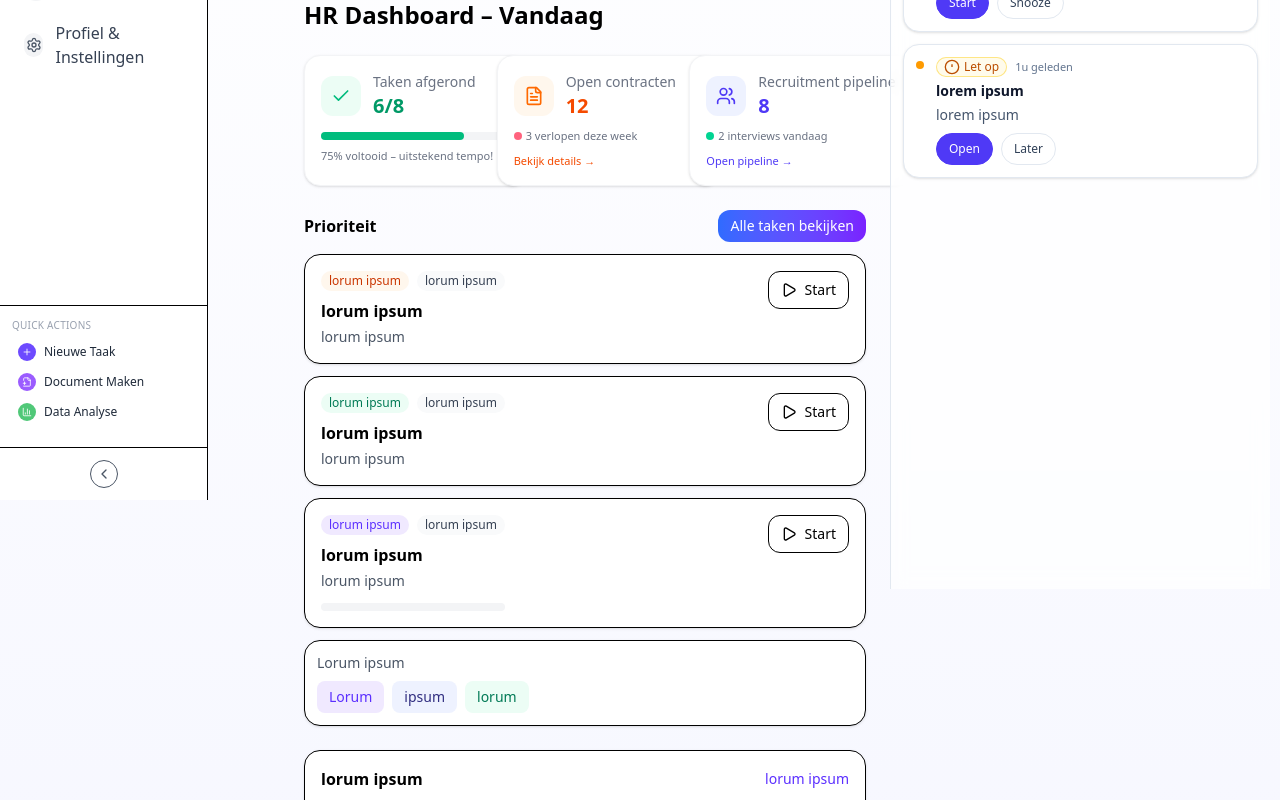
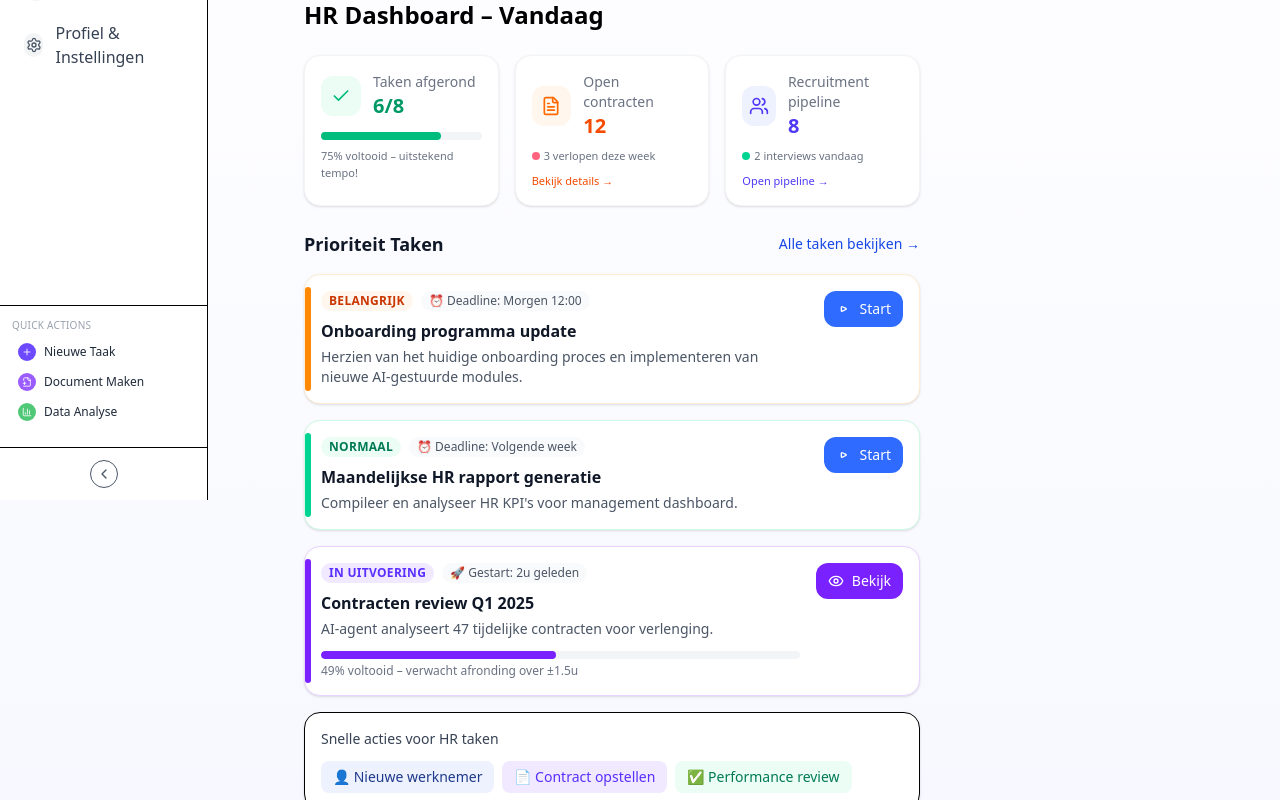
Before and after one commit to Vangarde-Project/Vangarde-Project, a React (Vite) app in the folder vangarde-app/: page /dashboard in a window 1280 px wide. Shown: the part 300-1100 px from the top of the page. Built offline with nearby package versions, Linux system fonts and the light colour scheme; sample sign-in values are in the browser's storage.

Commit message:
styling aangpeast midden blok
styling midden blok aangepast

```diff
--- a/vangarde-app/src/pages/dashboard.jsx
+++ b/vangarde-app/src/pages/dashboard.jsx
@@ -1,22 +1,11 @@
-import React from "react";
-import NotificationSidebar from "../features/login/components/layout/NotificationSidebar";
-import {
-  Search,
-  AlarmClock,
-  Play,
-  FileText,
-  FileSpreadsheet,
-  FileBarChart2,
-  Check,
-  Users,
-} from "lucide-react";
+import { AlarmClock, Play, FileText, FileSpreadsheet, FileBarChart2, Check, Users, EllipsisVertical, Eye } from "lucide-react";
+import NotificationSidebar from "../features/login/components/layout/NotificationSidebar.jsx";
 
-export default function Dashboard() {
+
+export default function DashboardMiddle() {
   return (
-    <div className="xl:flex gap-6 items-start">
-      {/* MAIN */}
-      <main className="flex-1 min-w-0 space-y-6" >
-        {/* Hero card */}
+    <main className="flex-1 min-w-0 space-y-6">
+      {/* HERO CARD */}
       <section className="rounded-2xl border border-red-200/60 bg-rose-50 shadow-sm p-5 sm:p-6">
         <div className="flex flex-col sm:flex-row sm:items-start sm:justify-between gap-4">
           <div className="space-y-2">
@@ -40,28 +29,23 @@ export default function Dashboard() {
           </div>
 
           <div className="flex flex-wrap items-center gap-3">
-            <button
-              className="inline-flex items-center gap-2 rounded-xl px-4 py-2 text-white bg-gradient-to-r from-[#2F6BFF] to-[#7A21FF] shadow-sm hover:from-[#295fe5] hover:to-[#6a1be0] focus-visible:outline-none focus-visible:ring-2 focus-visible:ring-offset-2 focus-visible:ring-indigo-500"
-            >
+            <button className="inline-flex items-center gap-2 rounded-xl px-4 py-2 text-white bg-gradient-to-r from-[#2F6BFF] to-[#7A21FF] shadow-sm transition-colors hover:from-[#295fe5] hover:to-[#6a1be0] focus-visible:outline-none focus-visible:ring-2 focus-visible:ring-offset-2 focus-visible:ring-indigo-500">
               <Play className="h-4 w-4" aria-hidden="true" />
-              Start nu
+              Start Nu
             </button>
 
-            <button
-              className="inline-flex items-center rounded-xl px-4 py-2 border border-blue-700 text-blue-700 hover:bg-gray-50"
-            >
+            <button className="inline-flex items-center rounded-xl px-4 py-2 border border-blue-700 text-blue-700 hover:bg-gray-50">
               Bekijk openstaande taken
             </button>
           </div>
         </div>
       </section>
 
-
       {/* HR Dashboard – Vandaag */}
       <h2 className="text-2xl font-bold">HR Dashboard – Vandaag</h2>
       <section className="grid grid-cols-1 md:grid-cols-3 gap-4">
-          {/* Kaart 1  taken*/}
-          <div className="rounded-2xl border border-gray-100 bg-white shadow-sm p-4 w-56">
+        {/* Kaart 1 – Taken afgerond */}
+        <div className="rounded-2xl border border-gray-100 bg-white shadow-sm p-4">
           <div className="flex items-center gap-3">
             <div className="flex h-10 w-10 items-center justify-center rounded-xl bg-emerald-50">
               <Check className="h-5 w-5 text-emerald-500" />
@@ -73,18 +57,14 @@ export default function Dashboard() {
           </div>
 
           <div className="mt-3 h-2 w-full rounded-full bg-gray-100">
-              <div
-                className="h-2 rounded-full bg-emerald-500"
-                style={{ width: '75%' }}
-              ></div>
+            <div className="h-2 rounded-full bg-emerald-500" style={{ width: "75%" }} />
           </div>
 
-            <div className="mt-2 text-[11px] text-gray-500">
-              75% voltooid – uitstekend tempo!
+          <div className="mt-2 text-[11px] text-gray-500">75% voltooid – uitstekend tempo!</div>
         </div>
-          </div>
-          {/* Kaart 2  contracten */}
-            <div className="rounded-2xl border border-gray-100 bg-white shadow-sm p-4 w-56">
+
+        {/* Kaart 2 – Open contracten */}
+        <div className="rounded-2xl border border-gray-100 bg-white shadow-sm p-4">
           <div className="flex items-center gap-3">
             <div className="flex h-10 w-10 items-center justify-center rounded-xl bg-orange-50">
               <FileText className="h-5 w-5 text-orange-500" />
@@ -96,7 +76,7 @@ export default function Dashboard() {
           </div>
 
           <div className="mt-2 flex items-center gap-1 text-[11px] text-gray-500">
-                <span className="inline-block h-2 w-2 rounded-full bg-rose-400"></span>
+            <span className="inline-block h-2 w-2 rounded-full bg-rose-400" />
             3 verlopen deze week
           </div>
 
@@ -104,8 +84,9 @@ export default function Dashboard() {
             Bekijk details →
           </div>
         </div>
-          {/* Kaart 3  recruitment*/}
-            <div className="rounded-2xl border border-gray-100 bg-white shadow-sm p-4 w-56">
+
+        {/* Kaart 3 – Recruitment */}
+        <div className="rounded-2xl border border-gray-100 bg-white shadow-sm p-4">
           <div className="flex items-center gap-3">
             <div className="flex h-10 w-10 items-center justify-center rounded-xl bg-indigo-50">
               <Users className="h-5 w-5 text-indigo-600" />
@@ -117,7 +98,7 @@ export default function Dashboard() {
           </div>
 
           <div className="mt-2 flex items-center gap-1 text-[11px] text-gray-500">
-                <span className="inline-block h-2 w-2 rounded-full bg-emerald-400"></span>
+            <span className="inline-block h-2 w-2 rounded-full bg-emerald-400" />
             2 interviews vandaag
           </div>
 
@@ -127,102 +108,83 @@ export default function Dashboard() {
         </div>
       </section>
 
-        {/* Prioriteit · Taken */}
-        <section className="space-y-3">
+      {/* Prioriteit Taken */}
+      <section className="space-y-4">
         <div className="flex items-center justify-between">
-            <h3 className="font-semibold">Prioriteit</h3>
-            <span className="text-sm rounded-xl px-3 py-1.5 text-white bg-gradient-to-r from-[#2F6BFF] to-[#7A21FF]">
-              Alle taken bekijken
-            </span>
+          <h3 className="text-lg font-semibold text-gray-900">Prioriteit Taken</h3>
+          <button className="text-sm font-medium text-blue-700 hover:underline">Alle taken bekijken →</button>
         </div>
 
-          {/* Kaart 1 */}
-          <article className="rounded-2xl border bg-white shadow-sm p-4">
+        {/* Kaart 1 – BELANGRIJK */}
+        <article className="relative rounded-2xl border border-orange-100 bg-white shadow-sm p-4">
+          <span className="pointer-events-none absolute left-0 top-3 bottom-3 w-1.5 rounded-full bg-orange-400" />
           <div className="flex items-start justify-between gap-4">
             <div className="min-w-0">
               <div className="flex items-center gap-2 text-xs">
-                  <span className="inline-flex rounded-full px-2 py-0.5 font-medium bg-orange-50 text-orange-700">
-                    lorum ipsum
-                  </span>
-                  <span className="inline-flex items-center gap-1 rounded-full px-2 py-0.5 bg-gray-50 text-gray-700">
-                    lorum ipsum
-                  </span>
+                <span className="inline-flex items-center rounded-full px-2 py-0.5 font-semibold bg-orange-50 text-orange-700 uppercase tracking-wide">BELANGRIJK</span>
+                <span className="inline-flex items-center gap-1 rounded-full px-2 py-0.5 bg-gray-50 text-gray-600">⏰ Deadline: Morgen 12:00</span>
               </div>
-                <h4 className="mt-2 font-semibold truncate">lorum ipsum</h4>
-                <p className="text-sm text-gray-600 mt-1">lorum ipsum</p>
+              <h4 className="mt-2 font-semibold text-gray-900">Onboarding programma update</h4>
+              <p className="text-sm text-gray-600 mt-1">Herzien van het huidige onboarding proces en implementeren van nieuwe AI-gestuurde modules.</p>
             </div>
-              <button
-                aria-disabled
-                className="pointer-events-none inline-flex items-center gap-2 rounded-xl px-3 py-2 text-sm border"
-              >
-                <Play className="h-4 w-4" /> Start
+            <button className="inline-flex items-center gap-2 rounded-xl px-3 py-2 text-sm font-medium text-white bg-[#2F6BFF] hover:bg-[#2254e6] transition-all">
+              <svg xmlns="http://www.w3.org/2000/svg" className="h-4 w-4" fill="none" viewBox="0 0 24 24" stroke="currentColor"><path strokeLinecap="round" strokeLinejoin="round" strokeWidth={2} d="M14.752 11.168l-5.197-2.574A1 1 0 008 9.5v5a1 1 0 001.555.832l5.197-2.574a1 1 0 000-1.79z" /></svg>
+              Start
             </button>
           </div>
         </article>
 
-          {/* Kaart 2 */}
-          <article className="rounded-2xl border bg-white shadow-sm p-4">
+        {/* Kaart 2 – NORMAAL */}
+        <article className="relative rounded-2xl border border-emerald-100 bg-white shadow-sm p-4">
+          <span className="pointer-events-none absolute left-0 top-3 bottom-3 w-1.5 rounded-full bg-emerald-400" />
           <div className="flex items-start justify-between gap-4">
             <div className="min-w-0">
               <div className="flex items-center gap-2 text-xs">
-                  <span className="inline-flex rounded-full px-2 py-0.5 font-medium bg-emerald-50 text-emerald-700">
-                    lorum ipsum
-                  </span>
-                  <span className="inline-flex items-center gap-1 rounded-full px-2 py-0.5 bg-gray-50 text-gray-700">
-                    lorum ipsum
-                  </span>
+                <span className="inline-flex items-center rounded-full px-2 py-0.5 font-semibold bg-emerald-50 text-emerald-700 uppercase tracking-wide">NORMAAL</span>
+                <span className="inline-flex items-center gap-1 rounded-full px-2 py-0.5 bg-gray-50 text-gray-600">⏰ Deadline: Volgende week</span>
               </div>
-                <h4 className="mt-2 font-semibold truncate">lorum ipsum</h4>
-                <p className="text-sm text-gray-600 mt-1">lorum ipsum</p>
+              <h4 className="mt-2 font-semibold text-gray-900">Maandelijkse HR rapport generatie</h4>
+              <p className="text-sm text-gray-600 mt-1">Compileer en analyseer HR KPI's voor management dashboard.</p>
             </div>
-              <button
-                aria-disabled
-                className="pointer-events-none inline-flex items-center gap-2 rounded-xl px-3 py-2 text-sm border"
-              >
-                <Play className="h-4 w-4" /> Start
+            <button className="inline-flex items-center gap-2 rounded-xl px-3 py-2 text-sm font-medium text-white bg-[#2F6BFF] hover:bg-[#2254e6] transition-all">
+              <svg xmlns="http://www.w3.org/2000/svg" className="h-4 w-4" fill="none" viewBox="0 0 24 24" stroke="currentColor"><path strokeLinecap="round" strokeLinejoin="round" strokeWidth={2} d="M14.752 11.168l-5.197-2.574A1 1 0 008 9.5v5a1 1 0 001.555.832l5.197-2.574a1 1 0 000-1.79z" /></svg>
+              Start
             </button>
           </div>
         </article>
 
-          {/* Kaart 3 */}
-          <article className="rounded-2xl border bg-white shadow-sm p-4">
+        {/* Kaart 3 – IN UITVOERING */}
+        <article className="relative rounded-2xl border border-purple-200 bg-white shadow-sm p-4">
+          <span className="pointer-events-none absolute left-0 top-3 bottom-3 w-1.5 rounded-full bg-[#7A21FF]" />
           <div className="flex items-start justify-between gap-4">
-              <div className="min-w-0">
+            <div className="min-w-0 w-full">
               <div className="flex items-center gap-2 text-xs">
-                  <span className="inline-flex rounded-full px-2 py-0.5 font-medium bg-[#F0E9FF] text-[#5B2FFF]">
-                    lorum ipsum
-                  </span>
-                  <span className="inline-flex items-center gap-1 rounded-full px-2 py-0.5 bg-gray-50 text-gray-700">
-                    lorum ipsum
-                  </span>
+                <span className="inline-flex items-center rounded-full px-2 py-0.5 font-semibold bg-[#F0E9FF] text-[#5B2FFF] uppercase tracking-wide">IN UITVOERING</span>
+                <span className="inline-flex items-center gap-1 rounded-full px-2 py-0.5 bg-gray-50 text-gray-600">🚀 Gestart: 2u geleden</span>
               </div>
-                <h4 className="mt-2 font-semibold truncate">lorum ipsum </h4>
-                <p className="text-sm text-gray-600 mt-1">lorum ipsum</p>
-                {/* Lege progress */}
-                <div className="mt-3 h-2 w-full rounded-full bg-gray-100" />
+              <h4 className="mt-2 font-semibold text-gray-900">Contracten review Q1 2025</h4>
+              <p className="text-sm text-gray-600 mt-1">AI-agent analyseert 47 tijdelijke contracten voor verlenging.</p>
+              <div className="mt-3">
+                <div className="h-2 w-full rounded-full bg-gray-100 overflow-hidden">
+                  <div className="h-2 rounded-full bg-[#7A21FF]" style={{ width: "49%" }} />
                 </div>
-              <button
-                aria-disabled
-                className="pointer-events-none inline-flex items-center gap-2 rounded-xl px-3 py-2 text-sm border"
-              >
-                <Play className="h-4 w-4" /> Start
+                <p className="text-xs text-gray-500 mt-1">49% voltooid – verwacht afronding over ±1.5u</p>
+              </div>
+            </div>
+            <button className="inline-flex items-center gap-2 rounded-xl px-3 py-2 text-sm font-medium text-white bg-[#7A21FF] hover:bg-[#661CE6] transition-all">
+              <Eye className="h-4 w-4" />
+              Bekijk
             </button>
           </div>
         </article>
 
         {/* Snelle acties */}
-          <div className="rounded-2xl border bg-white shadow-sm p-3">
-            <div className="text-sm text-gray-600 mb-2">Lorum ipsum</div>
+        <div className="rounded-2xl border bg-white shadow-sm p-4">
+          <div className="text-sm text-gray-700 font-medium mb-3">Snelle acties voor HR taken</div>
           <div className="flex flex-wrap items-center gap-2 text-sm">
-              <span className="inline-flex items-center rounded-lg px-3 py-1.5 bg-[#F0E9FF] text-[#5B2FFF]">
-                Lorum
-              </span>
-              <span className="inline-flex items-center rounded-lg px-3 py-1.5 bg-[#EEF2FF] text-[#312E81]">
-                ipsum
-              </span>
-              <span className="inline-flex items-center rounded-lg px-3 py-1.5 bg-emerald-50 text-emerald-700">
-                lorum
-              </span>
+            <button className="inline-flex items-center rounded-lg px-3 py-1.5 bg-[#EEF2FF] text-[#1E3A8A] font-medium hover:bg-[#E0E7FF] transition">👤 Nieuwe werknemer</button>
+            <button className="inline-flex items-center rounded-lg px-3 py-1.5 bg-[#F0E9FF] text-[#5B2FFF] font-medium hover:bg-[#E6DEFF] transition">📄 Contract opstellen</button>
+            <button className="inline-flex items-center rounded-lg px-3 py-1.5 bg-emerald-50 text-emerald-700 font-medium hover:bg-emerald-100 transition">✅ Performance review</button>
           </div>
         </div>
       </section>
@@ -253,10 +215,5 @@ export default function Dashboard() {
         </div>
       </section>
     </main>
-
-      <aside className="w-full xl:w-[30px] shrink-0">
-        <NotificationSidebar />
-      </aside>
-    </div>
   );
 }
```
Lines whose indentation alone changed are shown as unchanged.
